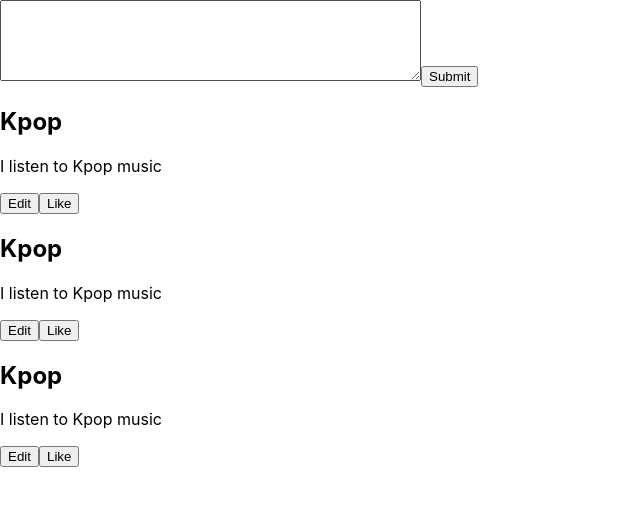
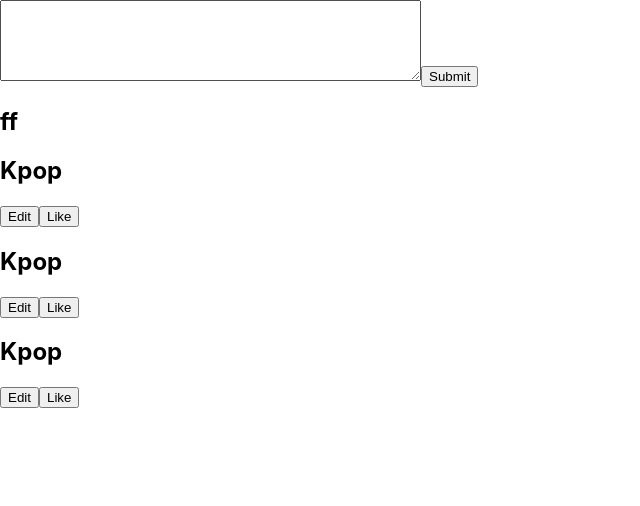
Before and after one commit to Jay890/ReactApp, a React (Create React App) app in the folder react-starter/: page / in a window 1280 px wide. Shown: the top 506 px of the page, without its empty margins (0-640 px from the left). Built offline with nearby package versions, Linux system fonts and the light colour scheme.

Commit message:
States
Lifting up the state for createtweet data to be able to pass down to TweetList

```diff
--- a/react-starter/src/App.js
+++ b/react-starter/src/App.js
@@ -5,13 +5,21 @@ import TweetList from "./components/TweetList";
 
 function App() {
   // simple JS code e.g variables, functions
+  // state
   const [name, setName] = useState("Kpop");
-  const message = "I listen to Kpop music";
+  const [textInput, setTextInput] = useState("");
+  // create empty array to hold data when hit submit button
+  const [tweets, setTweets] = useState([]);
   // JSX code
   return (
     <div className="box">
-      <CreateTweet />
-      <TweetList setName={setName} name={name} message={message} />
+      <CreateTweet
+        textInput={textInput}
+        setTextInput={setTextInput}
+        tweets={tweets}
+        setTweets={setTweets}
+      />
+      <TweetList setName={setName} name={name} tweets={tweets} />
     </div>
   );
 }
--- a/react-starter/src/components/CreateTweet.js
+++ b/react-starter/src/components/CreateTweet.js
@@ -1,11 +1,6 @@
 import React, { useState } from "react";
 
-const CreateTweet = () => {
-  // State
-  const [textInput, setTextInput] = useState("");
-  // create empty array to hold data when hit submit button
-  const [tweets, setTweets] = useState([]);
-
+const CreateTweet = ({ textInput, setTextInput, tweets, setTweets }) => {
   // Functions
   // change function to get user input
   const userInputHander = (e) => {
--- a/react-starter/src/components/TweetList.js
+++ b/react-starter/src/components/TweetList.js
@@ -1,12 +1,13 @@
 import React from "react";
 import Tweet from "./Tweet";
 
-const TweetList = ({ name, message }) => {
+const TweetList = ({ name, tweets }) => {
   return (
     <div className="tweet-list">
-      <Tweet name={name} message={message} />
-      <Tweet name={name} message={message} />
-      <Tweet name={name} message={message} />
+      <h2 value={tweets}>ff</h2>
+      <Tweet name={name} tweets={tweets} />
+      <Tweet name={name} tweets={tweets} />
+      <Tweet name={name} tweets={tweets} />
     </div>
   );
 };
--- a/react-starter/src/components/tweet.js
+++ b/react-starter/src/components/tweet.js
@@ -1,12 +1,12 @@
 import React from "react";
 
-const Tweet = ({ name, message }) => {
+const Tweet = ({ name, tweets }) => {
   const tweetDate = "24/11/2020";
 
   return (
     <div className="tweet">
       <h2>{name}</h2>
-      <p>{message}</p>
+      <p>{tweets}</p>
       <button>Edit</button>
       <button>Like</button>
     </div>
```
